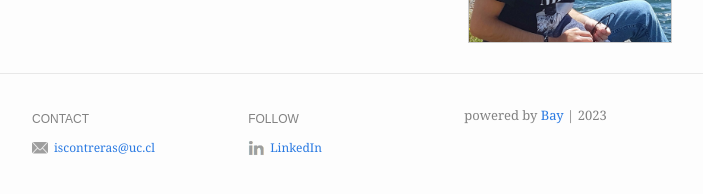
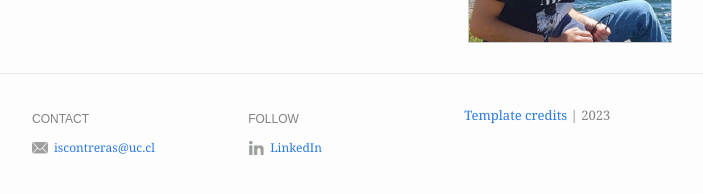
Before and after one commit to ignacontreras/ignacontreras.github.io, a Jekyll site: the page built from index.md, in a window 1280 px wide. Shown: the part 268-462 px from the top of the page, without its empty margins (288-991 px from the left). Built offline with Jekyll 4.4.1, drawn with Linux system fonts in a browser that asks for light colours.

Commit message:
Update footer.html

```diff
--- a/_includes/footer.html
+++ b/_includes/footer.html
@@ -54,7 +54,7 @@
       {% if site.footer.show_powered_by == true %}
         <div class="footer-col footer-col-3 powered-by">
           <p>
-            powered by <a href="https://github.com/eliottvincent/bay">Bay</a> | {{ 'now' | date: "%Y" }}
+            <a href="https://github.com/eliottvincent/bay">Template credits</a> | {{ 'now' | date: "%Y" }}
           </p>
         </div>
       {% endif %}
```
